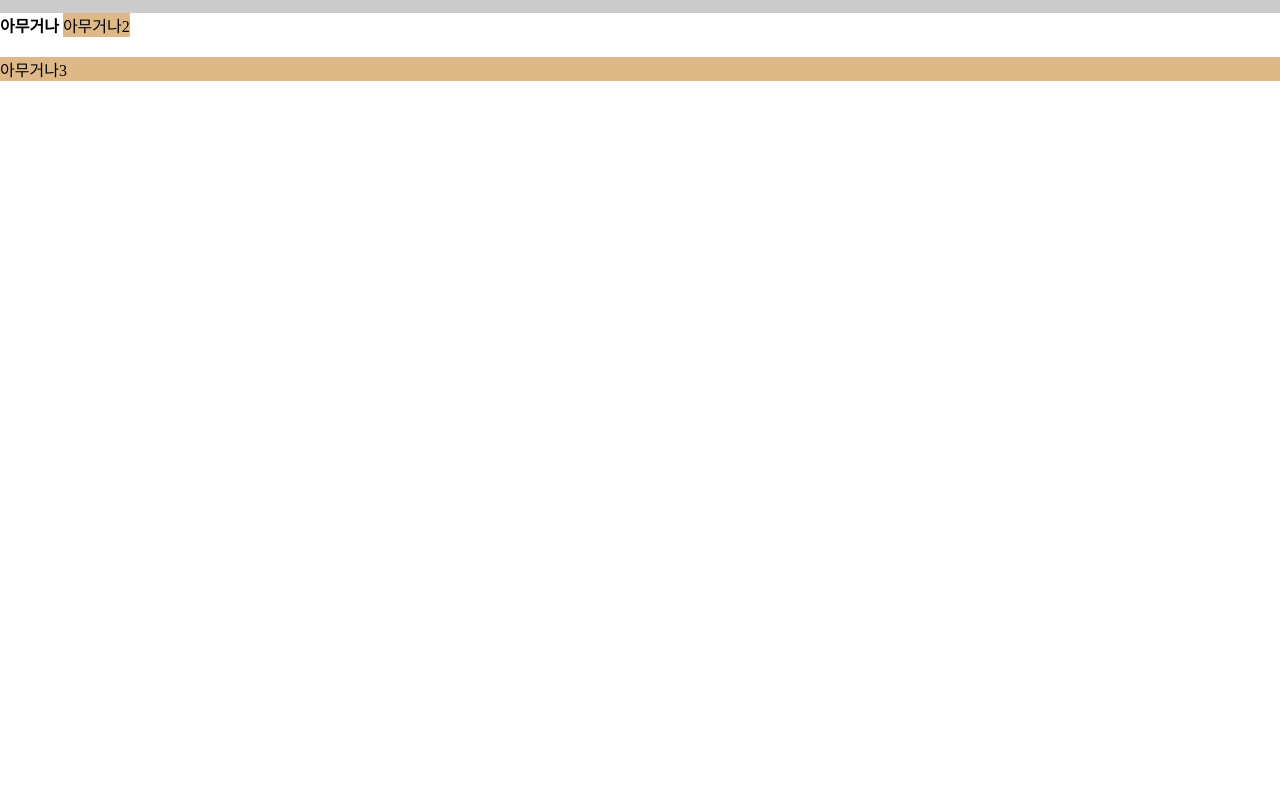
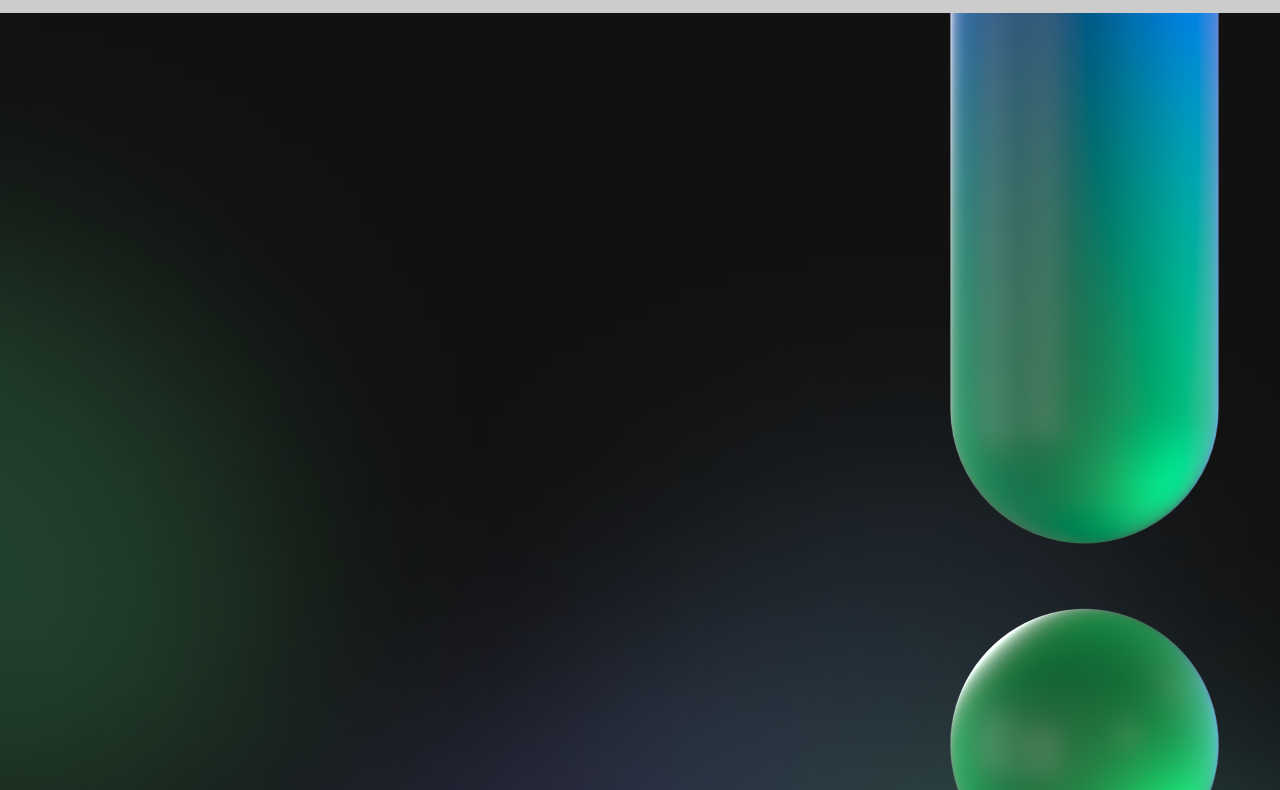
Before and after one commit to Kim-Hyunhee/publishingPractice, a plain HTML site: page index.html in a window 1280 px wide. Shown: the part 67-857 px from the top of the page. Before the commit the page ends 800 px from the top, so only its background shows below. Drawn offline with Linux system fonts and the light colour scheme.

Commit message:
background image

```diff
--- a/index.html
+++ b/index.html
@@ -21,8 +21,6 @@
         </ul>
       </div>
     </header>
-    <strong>아무거나</strong>
-    <span>아무거나2</span>
-    <p>아무거나3</p>
+    <section></section>
   </body>
 </html>
--- a/style.css
+++ b/style.css
@@ -51,3 +51,10 @@ span {
 p {
   background-color: burlywood;
 }
+
+section {
+  width: 100%;
+  height: 1361px;
+  background: url(./images/visual/background.png) center no-repeat;
+  background-size: cover;
+}
```
